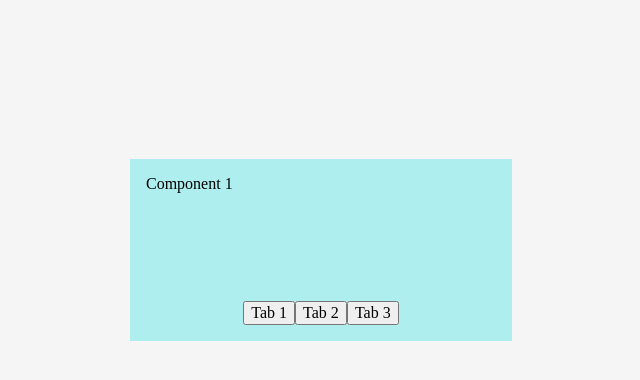
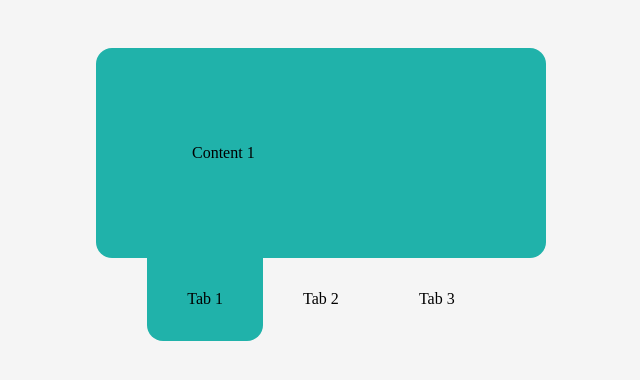
Before and after one commit to erictempleton1/react_playground, a Next.js app in the folder playground/: page /tabs-demo in a window 1280 px wide. Shown: the top 380 px of the page, without its empty margins (319-959 px from the left). Built offline with nearby package versions, Linux system fonts and the light colour scheme.

Commit message:
updating tabs

```diff
--- a/playground/pages/tabs-demo/index.jsx
+++ b/playground/pages/tabs-demo/index.jsx
@@ -5,35 +5,30 @@ const Index = () => {
   const [activeTab, setActiveTab] = useState(1);
   return (
     <div className={styles.Wrapper}>
-      <div className={styles.Tabs__Container}>
+      <div className={styles.Container}>
         <div className={styles.Content}>
-          <SwitchComponent active={activeTab}>
-            <Component1 name={1} />
-            <Component2 name={2} />
-            <Component3 name={3} />
+          <SwitchComponent activeTab={activeTab}>
+            <Content1 tab={1} />
+            <Content2 tab={2} />
+            <Content3 tab={3} />
           </SwitchComponent>
         </div>
-        <Tabs activeTab={activeTab} setActiveTab={setActiveTab} />
+        <div className={styles.Tabs}>
+          <button className={`${styles.Tab} ${activeTab === 1 ? styles.Tab__Active : ''}`} onClick={() => setActiveTab(1)}>Tab 1</button>
+          <button className={`${styles.Tab} ${activeTab === 2 ? styles.Tab__Active : ''}`} onClick={() => setActiveTab(2)}>Tab 2</button>
+          <button className={`${styles.Tab} ${activeTab === 3 ? styles.Tab__Active : ''}`} onClick={() => setActiveTab(3)}>Tab 3</button>
+        </div>
       </div>
     </div>
   );
-};
+}
 
-const Tabs = ({ activeTab, setActiveTab }) => (
-  <div className={styles.Tabs}>
-    <button onClick={() => setActiveTab(1)}>Tab 1</button>
-    <button onClick={() => setActiveTab(2)}>Tab 2</button>
-    <button onClick={() => setActiveTab(3)}>Tab 3</button>
-  </div>
+const SwitchComponent = ({ activeTab, children }) => (
+  children.filter(child => child.props.tab === activeTab)
 );
 
-const SwitchComponent = ({ active, children }) => (
-  children.filter(child => child.props.name === active)
-);
-
-
-const Component1 = () => <div>Component 1</div>;
-const Component2 = () => <div>Component 2</div>;
-const Component3 = () => <div>Component 3</div>;
+const Content1 = () => <div>Content 1</div>;
+const Content2 = () => <div>Content 2</div>;
+const Content3 = () => <div>Content 3</div>;
 
 export default Index;
--- a/playground/pages/tabs-demo/index.module.css
+++ b/playground/pages/tabs-demo/index.module.css
@@ -1,26 +1,41 @@
 .Wrapper {
-  height: 500px;
-  background-color: whitesmoke;
   display: flex;
   align-items: center;
   justify-content: center;
+  padding: 3rem;
+  background-color: whitesmoke;
 }
 
-.Tabs__Container {
-  display: flex;
-  flex-direction: column;
-  width: 350px;
-  height: 150px;
-  padding: 1rem;
-  background-color: paleturquoise;
+.Container {
+  width: 450px;
 }
 
 .Content {
+  background-color: lightseagreen;
+  padding: 6rem;
+  border-radius: 1rem;
 }
 
 .Tabs {
   display: flex;
   align-items: center;
   justify-content: center;
-  margin-top: auto;
 }
+
+.Tab {
+  position: relative;
+  padding: 2rem 2.5rem;
+  background-color: whitesmoke;
+  border: none;
+}
+
+
+.Tab:focus {
+  outline: none;
+}
+
+.Tab__Active {
+  background-color: lightseagreen;
+  border-bottom-left-radius: 1rem;
+  border-bottom-right-radius: 1rem;
+}
```
